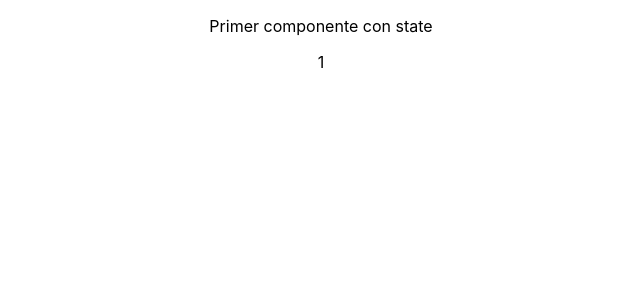
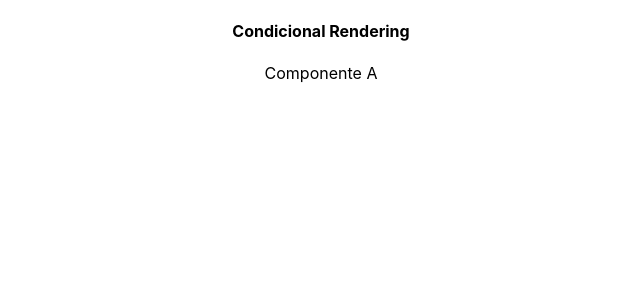
Before and after one commit to arialisme/aprende-react-js-2, a React (Create React App) app: page / in a window 1280 px wide. Shown: the top 300 px of the page, without its empty margins (319-959 px from the left). Built offline with nearby package versions, Linux system fonts and the light colour scheme.

Commit message:
Condicionales en el método Render

```diff
--- a/src/App.js
+++ b/src/App.js
@@ -1,49 +1,12 @@
 import React, { Component } from "react";
-//import logo from "./logo.svg";
+import CondicionalSection from "./sections/condicional";
 import "./App.css";
 
-class Contador extends Component {
-  constructor(props) {
-    super(props);
-    //console.log(this.props.contadorInicial);
-    console.log("Entre en constructor de Contador");
-    this.state = { contador: this.props.contadorInicial };
-  }
-  render() {
-    console.log("renderizado de Contador");
-    return <ContadorNumero numero={this.state.contador} />;
-  }
-  componentDidMount() {
-    setTimeout(() => {
-      console.log("Ya esta montado  Contador");
-      var id = setInterval(() => {
-        this.setState({ contador: this.state.contador + 1 });
-        if (this.state.contador === 3) clearInterval(id);
-      }, 1000);
-    }, 5000);
-  }
-}
-
-Contador.defaultProps = { contadorInicial: 0 };
-
-class ContadorNumero extends Component {
-  constructor(props) {
-    super(props);
-    //console.log(this.props.contadorInicial);
-    console.log("Entre en constructor de ContadorNumero");
-  }
-  render() {
-    console.log("renderizado de ContadorNumero");
-    return <span>{this.props.numero}</span>;
-  }
-}
 class App extends Component {
   render() {
-    console.log("renderizado de App");
     return (
       <div className="App">
-        <p>Primer componente con state</p>
-        <Contador contadorInicial={1} />
+        <CondicionalSection />
       </div>
     );
   }
--- /dev/null
+++ b/src/sections/condicional.js
@@ -0,0 +1,36 @@
+import React, { Component } from "react";
+
+class ComponenteA extends Component {
+  render() {
+    return <p>Componente A</p>;
+  }
+}
+
+class ComponenteB extends Component {
+  render() {
+    return <p>Componente B</p>;
+  }
+}
+
+function useCondicionalRendering(mostrarA) {
+  if (mostrarA) {
+    return <ComponenteA />;
+  }
+  return <ComponenteB />;
+}
+
+export default class CondicionalSection extends Component {
+  constructor() {
+    super();
+    this.state = { mostrarA: true };
+  }
+
+  render() {
+    return (
+      <div>
+        <h4>Condicional Rendering</h4>
+        {useCondicionalRendering(this.state.mostrarA)}
+      </div>
+    );
+  }
+}
```
